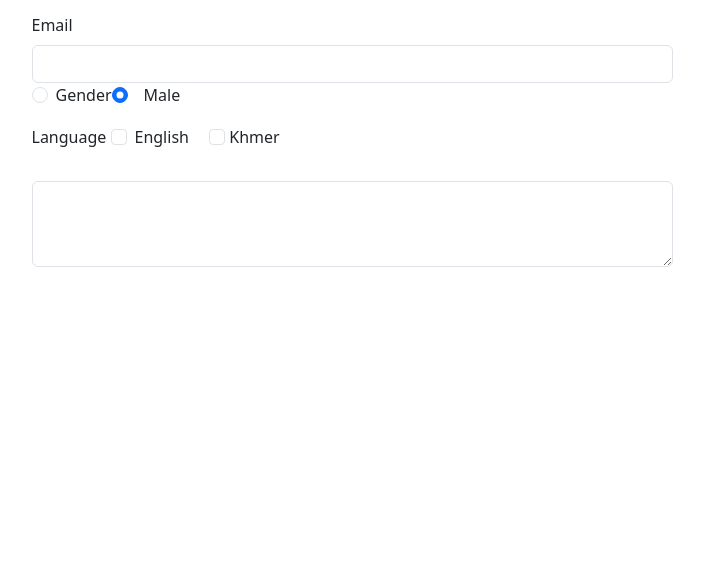
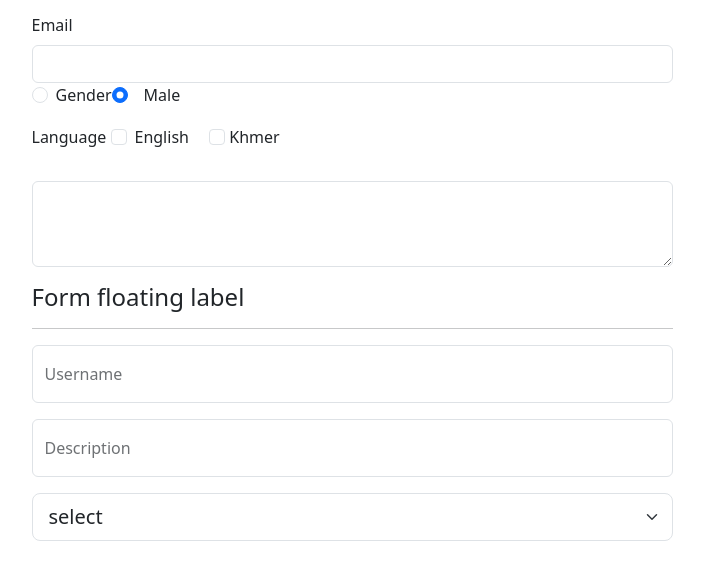
Before and after one commit to Tolasan5587/bs5.3.7-documents, a plain HTML site: page documentations/form-componets-bs5/index.html in a window 1280 px wide. Shown: the part 158-738 px from the top of the page, without its empty margins (288-992 px from the left). Drawn offline with Linux system fonts and the light colour scheme.

Commit message:
add form-floating

```diff
--- a/documentations/form-componets-bs5/index.html
+++ b/documentations/form-componets-bs5/index.html
@@ -94,7 +94,33 @@
 
                     </div>
                     <div class="mb-3">
+                        <h4>Form floating label</h4>
+                        <hr>
 
+                        <div class="form-floating mb-3">
+                          <input type="text" class="form-control" id="floatingInput" placeholder= "Username" />
+                          <label for="" class="form-label">Username</label>
+                        </div>
+                        <div class="form-floating mb-3">
+                          <input type="email" class="form-control" id="floatingInput" placeholder= "Email" />
+                          <label for="" class="form-label">Description</label>
+                        </div>
+
+                        <div class="form-floating mb-3">
+                          <div class="mb-3">
+                            <select
+                              class="form-select form-select-lg"
+                              name=""
+                              id=""
+                            >
+                              <option selected>select</option>
+                              <option value="">Two</option>
+                              <option value="">three</option>
+                              <option value="">four</option>
+                            </select>
+                          </div>
+
+                        </div>
                     </div>
                 </div>
               </div>
```
